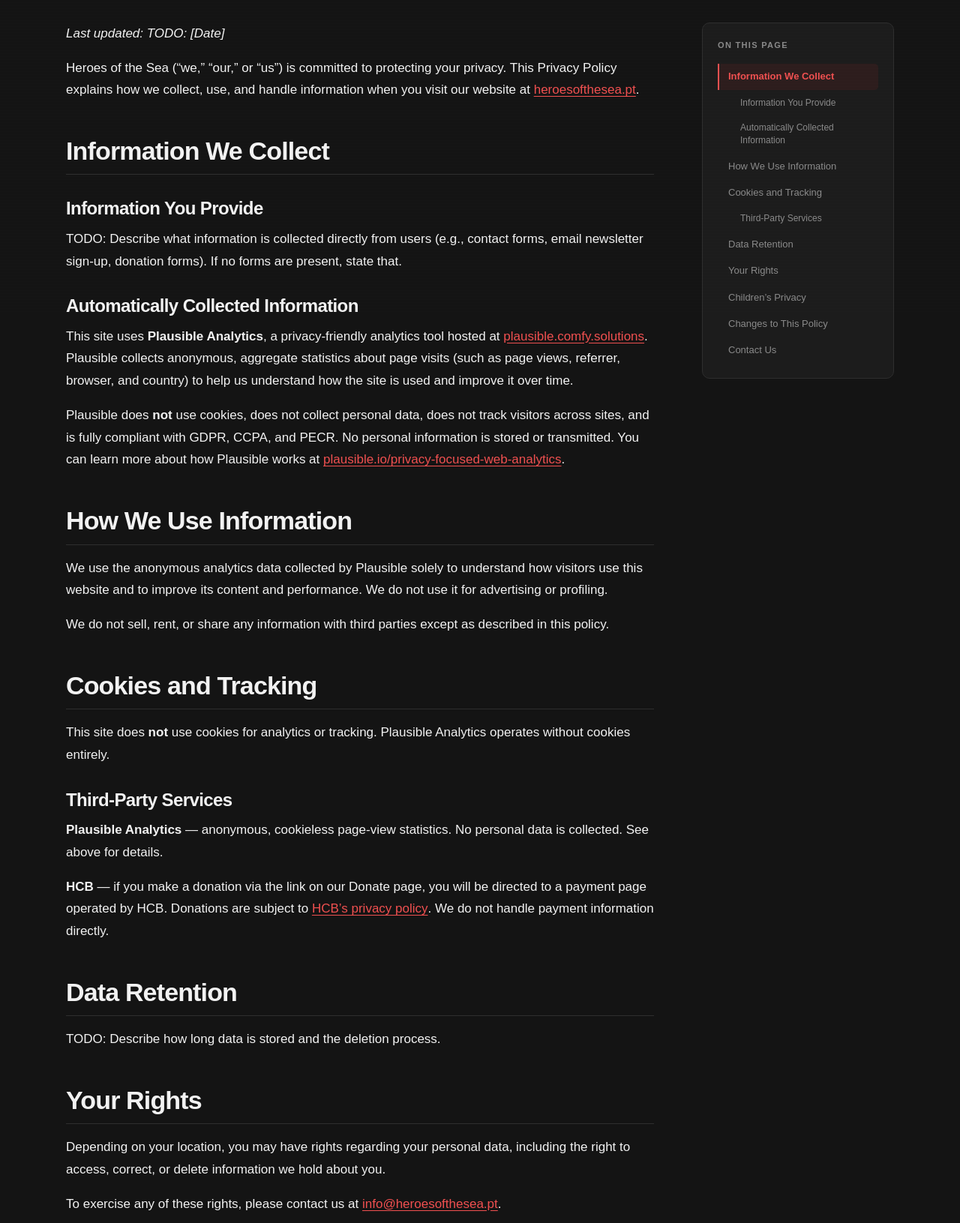
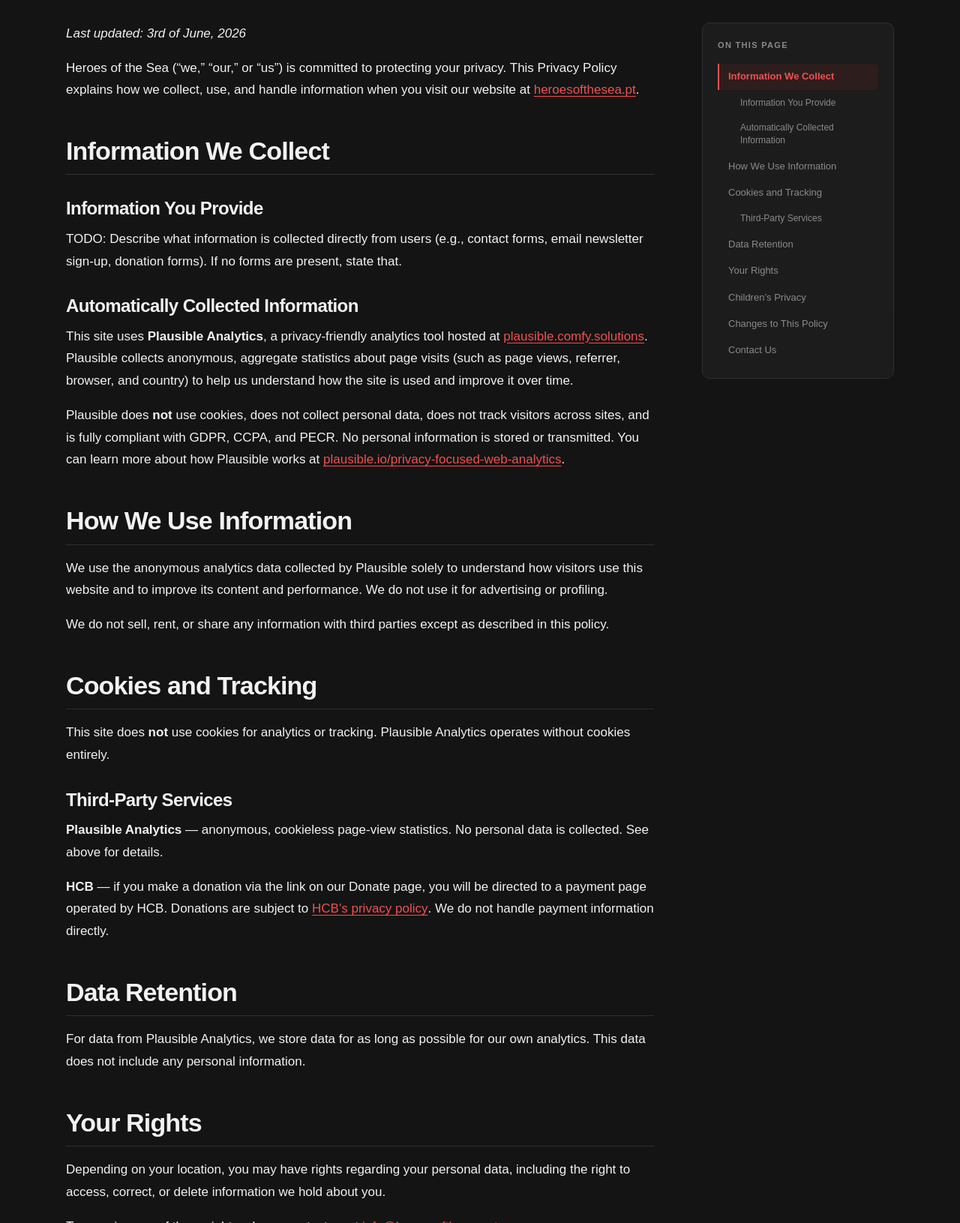
Before and after one commit to heroesofthesea/website, an Astro site: page /privacy in a window 1280 px wide. Shown: the part 381-2012 px from the top of the page at 75% size. Built offline with nearby package versions, Linux system fonts and the light colour scheme; Astro itself is replaced by a stand-in of ours; a web font is replaced by a local one.

Commit message:
Update privacy.md

```diff
--- a/src/content/pages/privacy.md
+++ b/src/content/pages/privacy.md
@@ -4,7 +4,7 @@ title: "Privacy Policy"
 
 <!-- TODO: Replace placeholder text with finalized legal copy. This is a placeholder only. -->
 
-*Last updated: TODO: [Date]*
+*Last updated: 3rd of June, 2026*
 
 Heroes of the Sea ("we," "our," or "us") is committed to protecting your privacy. This Privacy Policy explains how we collect, use, and handle information when you visit our website at heroesofthesea.pt.
 
@@ -38,7 +38,7 @@ This site does **not** use cookies for analytics or tracking. Plausible Analytic
 
 ## Data Retention
 
-TODO: Describe how long data is stored and the deletion process.
+For data from Plausible Analytics, we store data for as long as possible for our own analytics. This data does not include any personal information.
 
 ## Your Rights
 
```
